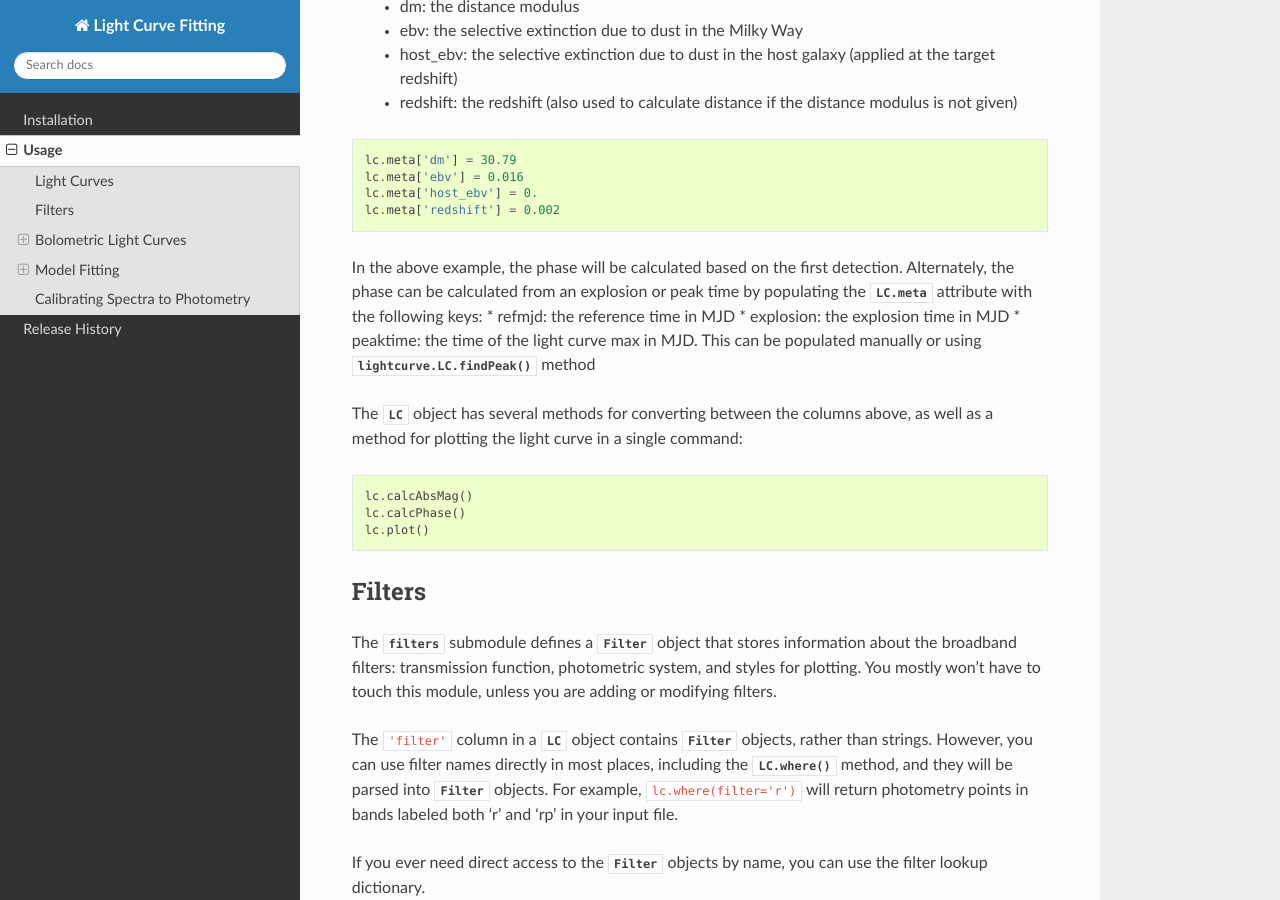
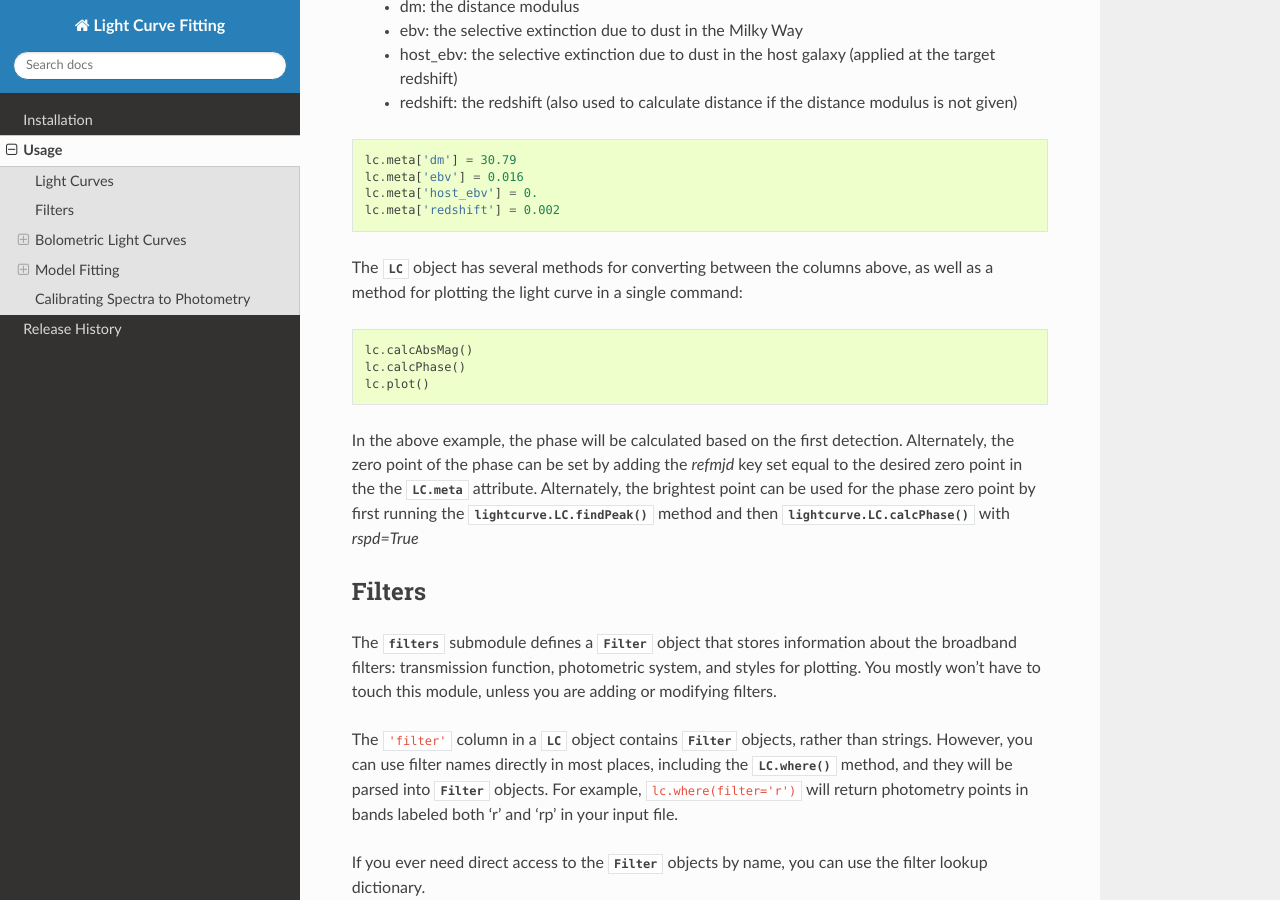
Before and after one commit to griffin-h/lightcurve_fitting, a Sphinx documentation site: the page built from docs/source/usage.rst, in a window 1280 px wide and 900 px high, scrolled down 1151 px. Built offline with Sphinx 7.4.7 and the Read the Docs theme 3.1.0, drawn with Linux system fonts in a browser that asks for light colours; pages that are not in the unit, such as notebooks, are missing from menus.

Commit message:
fixing the documentation to point users to either refmjd or findpeak

```diff
--- a/docs/source/usage.rst
+++ b/docs/source/usage.rst
@@ -48,12 +48,6 @@ The :attr:`LC.meta` attribute contains information needed to calculate absolute
     lc.meta['host_ebv'] = 0.
     lc.meta['redshift'] = 0.002
 
-In the above example, the phase will be calculated based on the first detection. Alternately, the phase can be
-calculated from an explosion or peak time by populating the :attr:`LC.meta` attribute with the following keys:
-* refmjd: the reference time in MJD
-* explosion: the explosion time in MJD
-* peaktime: the time of the light curve max in MJD. This can be populated manually or using :meth:`lightcurve.LC.findPeak` method
-
 The :class:`.LC` object has several methods for converting between the columns above,
 as well as a method for plotting the light curve in a single command:
 
@@ -62,6 +56,9 @@ as well as a method for plotting the light curve in a single command:
     lc.calcAbsMag()
     lc.calcPhase()
     lc.plot()
+
+In the above example, the phase will be calculated based on the first detection. Alternately, the zero point of the phase can be set by adding the `refmjd` key set equal to the desired zero point in the the :attr:`LC.meta` attribute.
+Alternately, the brightest point can be used for the phase zero point by first running the :meth:`lightcurve.LC.findPeak` method and then :meth:`lightcurve.LC.calcPhase` with `rspd=True`
 
 Filters
 -------
```
